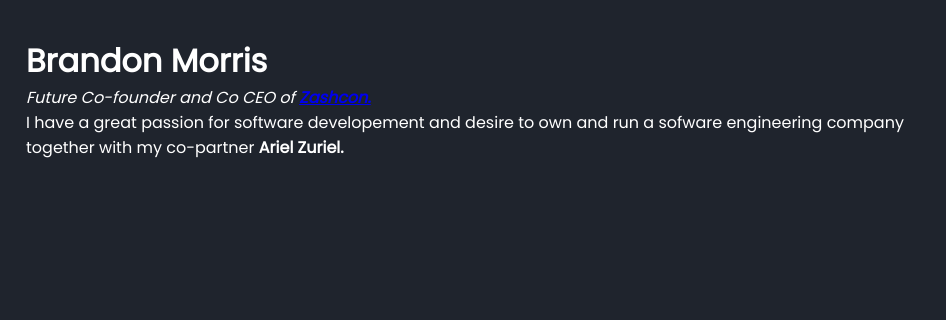
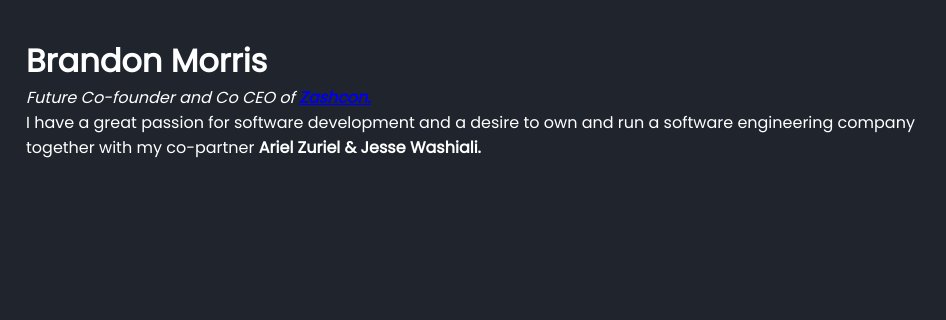
Before and after one commit to Brandon-Morision/Cv, a plain HTML site: page about.html in a window 1280 px wide. Shown: the part 213-533 px from the top of the page, 334-1280 px from the left. Drawn offline with Linux system fonts and the light colour scheme.

Commit message:
Update about.html

```diff
--- a/about.html
+++ b/about.html
@@ -25,8 +25,8 @@
             <h1>Brandon Morris</h1>
             <p><em>Future Co-founder and Co CEO of <strong><a
                     href="https://1drv.ms/u/s!Av05o-e48EfV0EFfnjaPznYHF_pZ">Zashcon.</a></strong></em></p>
-            <p>I have a great passion for software developement and desire to own and run a sofware engineering company
-              together with my co-partner <strong>Ariel Zuriel.</strong></p>
+            <p>I have a great passion for software development and a desire to own and run a software engineering company
+              together with my co-partner <strong>Ariel Zuriel & Jesse Washiali.</strong></p>
           </td>
         </tr>
       </table>
```
